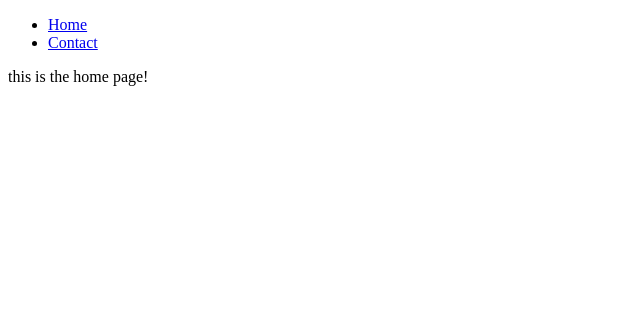
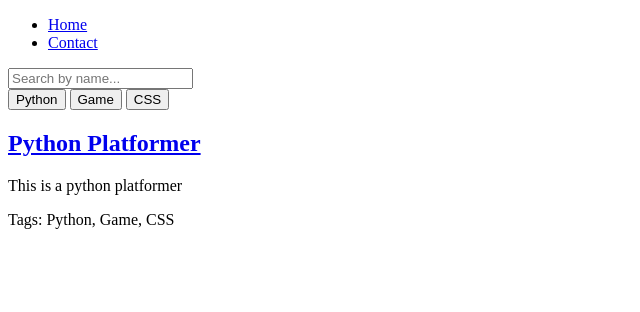
Before and after one commit to tannerjs7/portfolio, a Django app: template portfolio/main/templates/home.html in a window 1280 px wide. Shown: the top 312 px of the page, without its empty margins (0-640 px from the left). Run offline with Django 5.2, Linux system fonts and the light colour scheme; the template is opened without the code that fills it: values that come from a table or form of the project are taken from there, others are empty; data comes from the database, SQL or seed files in the repository.

Commit message:
Connect URLs

```diff
--- a/portfolio/main/templates/home.html
+++ b/portfolio/main/templates/home.html
@@ -2,9 +2,32 @@
 {% load static %}
 
 {% block title %}
-Home Page
+  Home Page
 {% endblock title %}
+{% block extrahead %}
+  <link rel="stylesheet" href="{% static 'css/home.css' %}">
+{% endblock extrahead %}
 
 {% block content %}
-<p>this is the home page!</p>
+  <div class="filters">
+    <input type="text" id="name-search" placeholder="Search by name..."/>
+    <div class="tags-list">
+      {% for tag in tags %}
+        <button class="tag" data-tag="{{ tag.name|lower }}">{{ tag.name }}</button>
+      {% endfor %}
+    </div>
+  </div>
+  <div class="projects-list">
+    {% for project in projects %}
+      <div class="project" data-name="{{ project.title|lower }}" data-tags="{{ project.tags.all|join:', '|lower}}">
+        <h2><a href="{% url 'project' project.id %}">{{project.title}}</a></h2>
+        <p>{{project.description}}</p>
+        <p>Tags: {{project.tags.all|join:', '}}</p>
+      </div>
+    {% endfor %}
+  </div>
 {% endblock content %}
+
+{% block extra_js %}
+  <script src="{% static 'js/home.js' %}"></script>
+{% endblock extra_js %}
--- a/portfolio/main/urls.py
+++ b/portfolio/main/urls.py
@@ -1 +1,9 @@
-urlpatterns = []
+from django.urls import path
+from . import views
+
+urlpatterns = [
+  path('', views.home, name='home'),
+  path('home/', views.home, name='home'),
+  path('contact/', views.contact, name='contact'),
+  path('project/<int:id>/', views.project, name='project')
+]
--- a/portfolio/portfolio/urls.py
+++ b/portfolio/portfolio/urls.py
@@ -1,22 +1,9 @@
-"""
-URL configuration for portfolio project.
-
-The `urlpatterns` list routes URLs to views. For more information please see:
-    https://docs.djangoproject.com/en/5.0/topics/http/urls/
-Examples:
-Function views
-    1. Add an import:  from my_app import views
-    2. Add a URL to urlpatterns:  path('', views.home, name='home')
-Class-based views
-    1. Add an import:  from other_app.views import Home
-    2. Add a URL to urlpatterns:  path('', Home.as_view(), name='home')
-Including another URLconf
-    1. Import the include() function: from django.urls import include, path
-    2. Add a URL to urlpatterns:  path('blog/', include('blog.urls'))
-"""
 from django.contrib import admin
-from django.urls import path
+from django.urls import path, include
+from django.conf.urls.static import static
+from django.conf import settings
 
 urlpatterns = [
     path('admin/', admin.site.urls),
-]
+    path('', include('main.urls'))
+] + static(settings.MEDIA_URL, document_root=settings.MEDIA_ROOT)
```
Also changed, not shown: portfolio/main/templates/contact.html (+13 -0 lines), portfolio/main/templates/project.html (+17 -0 lines), portfolio/main/views.py (+5 -2 lines), portfolio/main/static/css/contact.css (added), portfolio/main/static/css/home.css (added), portfolio/main/static/css/project.css (added), portfolio/main/static/js/home.js (added), portfolio/main/static/js/project.js (added).
